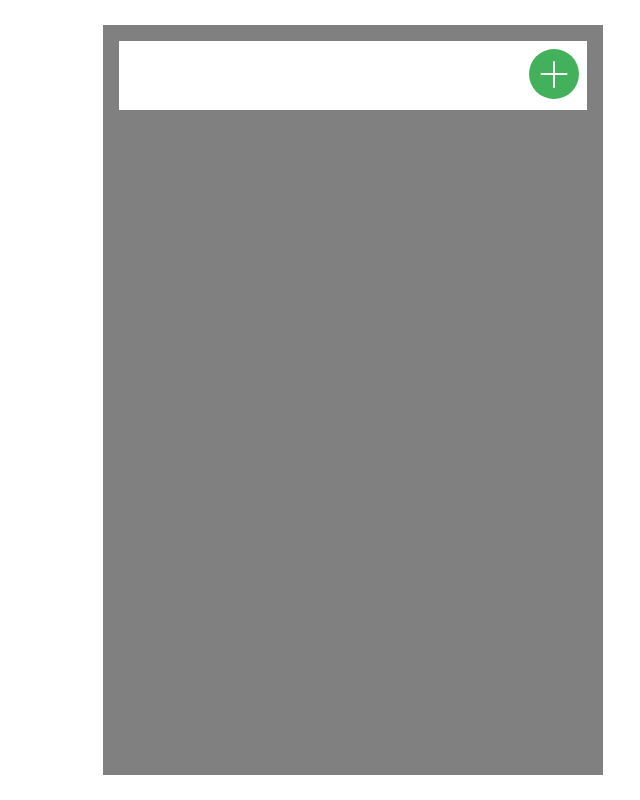
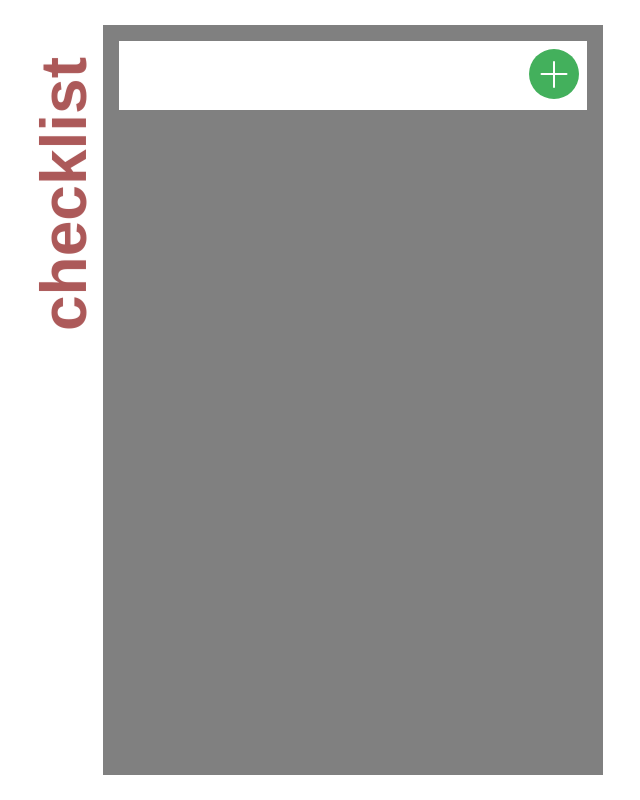
Before and after one commit to bob-fornal/checklist-application, a plain HTML site: page index.html in a window 1280 px wide. Shown: the whole page, without its empty margins (287-927 px from the left). Drawn offline with Linux system fonts and the light colour scheme.

Commit message:
positioned logo

```diff
--- a/index.html
+++ b/index.html
@@ -12,6 +12,8 @@
   <link rel="stylesheet" type="text/css" href="style.css" media="screen" />
 </head>
 <body>
+  <div class="application-title">checklist</div>
+
   <div class="outer-wrapper">
     <div class="inner-wrapper">
       <div class="navigation white">
--- a/style.css
+++ b/style.css
@@ -11,14 +11,28 @@ body {
     --main-top-pad: 0px;
     --main-width: 100%;
   }
+
+  .application-title {
+    display: none;
+  }
 }
 @media (min-width: 521px) {
   body {
     --main-top-pad: 25px;
     --main-width: 500px;
   }
+
+  .application-title {
+    color: maroon;
+    font-size: 4rem;
+    font-weight: bold;
+    left: calc(calc(calc(100% - 500px) / 2) - 11rem);
+    opacity: 0.65;
+    position: fixed;
+    top: calc(calc(274px / 2) + 25px);
+    transform: rotate(-90deg);
+  }
 }
-
 
 .outer-wrapper {
   background-color: gray;
```
